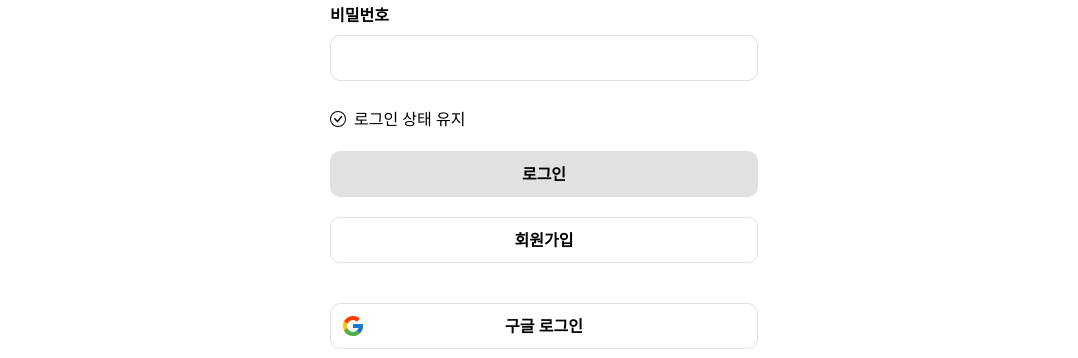
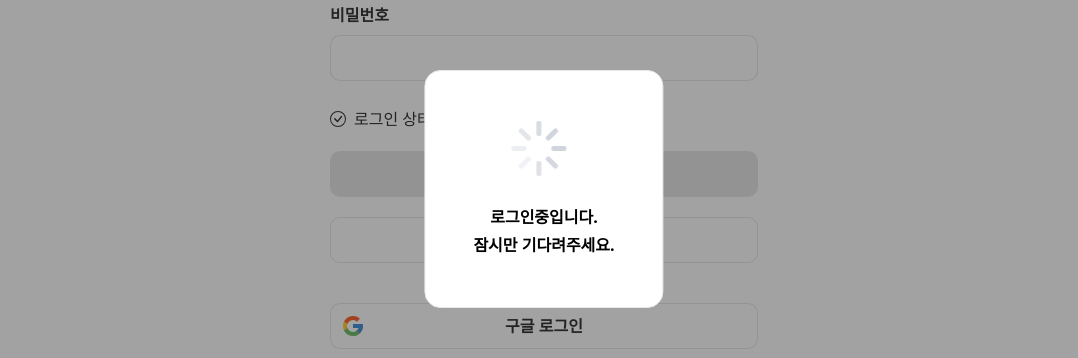
Before and after one commit to JHni2/collect-webtoons, a React (Vite) app: page /login in a window 1280 px wide. Both pictures are taken after a click on the button "구글 로그인". Shown: the part 211-569 px from the top of the page, without its empty margins (96-1174 px from the left). Built offline with nearby package versions, Linux system fonts and the light colour scheme; no server answers; the database is empty.

Commit message:
구글 로그인 로딩 모달 구현

```diff
--- a/package.json
+++ b/package.json
@@ -20,6 +20,7 @@
     "postcss-loader": "^7.0.2",
     "qs": "^6.11.0",
     "react": "^18.2.0",
+    "react-bootstrap": "^2.7.2",
     "react-dom": "^18.2.0",
     "react-hook-form": "^7.43.2",
     "react-js-pagination": "^3.0.3",
--- a/src/assets/css/style.css
+++ b/src/assets/css/style.css
@@ -153,3 +153,31 @@ input[value='on']::before{
   -webkit-line-clamp: 3;
   -webkit-box-orient: vertical;
 }
+
+.modal {
+  position: fixed;
+  z-index: 1055;
+  width: 100%;
+  height: 100%;
+  overflow-x: hidden;
+  overflow-y: auto;
+  outline: 0;
+}
+
+.modal-backdrop {
+  position: fixed;
+  top: 0;
+  left: 0;
+  z-index: 1050;
+  width: 100vw;
+  height: 100vh;
+  background-color: #474747;
+}
+
+.modal-backdrop.show {
+    opacity: .5;
+}
+
+.modal-content{
+  border: none;
+}
--- /dev/null
+++ b/src/components/Loading.tsx
@@ -0,0 +1,32 @@
+import { Modal } from 'react-bootstrap'
+import FadeLoader from 'react-spinners/FadeLoader'
+
+interface IModal {
+  show: boolean
+  onHide: () => void
+}
+
+const Loading = ({ show, onHide }: IModal) => {
+  return (
+    <Modal show={show} onHide={onHide} backdrop="static" keyboard={false} size="lg" aria-labelledby="contained-modal-title-vcenter" centered>
+      <div className="contentWrap">
+        <div
+          className="flex flex-col !gap-6 items-center p-12 bg-white border rounded-2xl"
+          style={{
+            position: 'fixed',
+            top: '50%',
+            left: '50%',
+            transform: 'translate(-50%, -50%)',
+          }}
+        >
+          <FadeLoader color="#d0d4dd" height={15} width={5} radius={2} margin={2} />
+          <div className="flex flex-col items-center leading-7 font-semibold">
+            <p>로그인중입니다.</p>
+            <p>잠시만 기다려주세요.</p>
+          </div>
+        </div>
+      </div>
+    </Modal>
+  )
+}
+export default Loading
--- a/src/components/LoginPage.tsx
+++ b/src/components/LoginPage.tsx
@@ -5,10 +5,12 @@ import { useForm } from 'react-hook-form'
 import { Link, useNavigate } from 'react-router-dom'
 import { UserInfoContext } from '../context/UserInfoContext'
 import { auth, db } from '../firebase'
+import Loading from './Loading'
 
 export default function LoginPage(): JSX.Element {
   const [errorMsg, setErrorMsg] = useState('')
   const [checked, setChecked] = useState(false)
+  const [loading, setLoading] = useState(false)
   const { setUser } = useContext(UserInfoContext)
   const sessionStorage = window.sessionStorage
   const navigate = useNavigate()
@@ -46,6 +48,7 @@ export default function LoginPage(): JSX.Element {
   }
 
   const handleGoogleLogin = () => {
+    setLoading(true)
     const defaultImg = 'https://cdn.pixabay.com/photo/2015/10/05/22/37/blank-profile-picture-973460_1280.png'
     const provider = new GoogleAuthProvider()
     signInWithPopup(auth, provider)
@@ -70,6 +73,7 @@ export default function LoginPage(): JSX.Element {
             profileImg: data.user.photoURL != null ? data.user.photoURL : defaultImg,
           })
         data.user.email && sessionStorage.setItem('loggedInfo', data.user.email)
+        setLoading(false)
         navigate('/')
       })
       .catch((err) => {
@@ -78,6 +82,8 @@ export default function LoginPage(): JSX.Element {
   }
 
   return (
+    <>
+      {loading && <Loading show={loading} onHide={() => setLoading(false)} />}
       <div id="content" className="m-auto">
         <form onSubmit={handleSubmit(onSubmit)} className="w-[90vw] sm:w-[460px] p-4">
           <div className="mb-5">
@@ -137,5 +143,6 @@ export default function LoginPage(): JSX.Element {
           </div>
         </form>
       </div>
+    </>
   )
 }
--- a/src/components/SearchPage.tsx
+++ b/src/components/SearchPage.tsx
@@ -38,7 +38,6 @@ export default function Search(): JSX.Element {
           새로운 작품을 탐색해 보세요!
         </p>
       ) : (
-        // <ul className="search_result_list flex flex-col mt-4 gap-y-5">
         <ul className="max-w-[1025px]">
           {searchedWebtoons.map((webtoon) => {
             const data: IWebtoon = webtoon
```
Also changed, not shown: 1 other file (tests, documents, lock files or other folders). Lines whose indentation alone changed are shown as unchanged.
